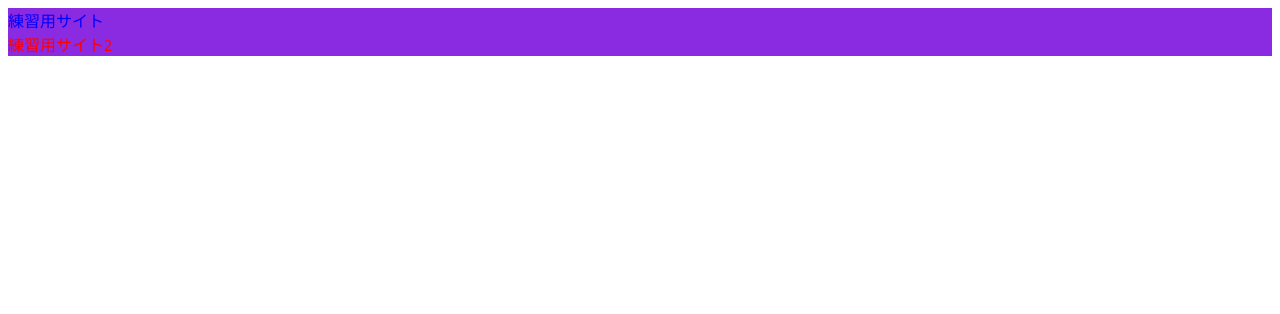
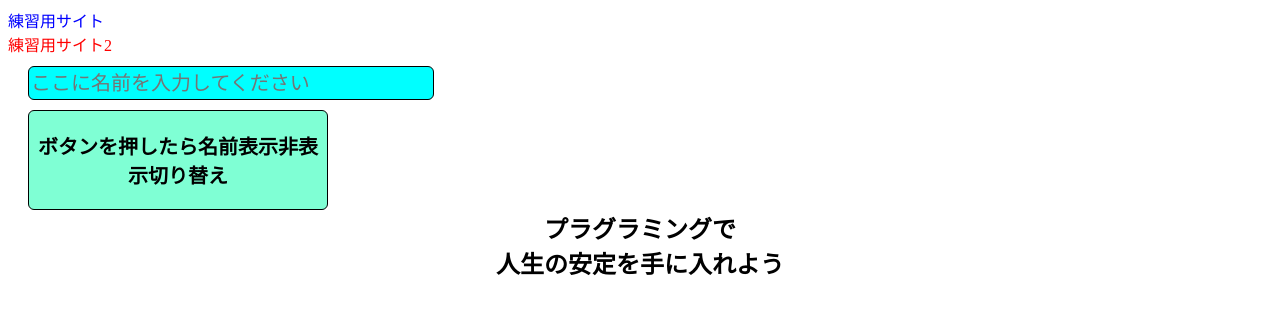
Before and after one commit to ShunNadamoto/clonepractice, a Next.js app: page / in a window 1280 px wide. Shown: the top 314 px of the page. Built offline with nearby package versions, Linux system fonts and the light colour scheme.

Commit message:
ボタンとか追加

```diff
--- a/src/pages/index.module.scss
+++ b/src/pages/index.module.scss
@@ -1,7 +1,6 @@
 .container {
   display: flex;
   flex-direction: column;
-  background-color: blueviolet;
 
   &__test1 {
     color: blue;
@@ -10,4 +9,49 @@
   &__test2 {
     color: red;
   }
+
+  &__input {
+    border: 1px solid black;
+    background-color: #fff;
+    width: 400px;
+    height: 30px;
+    outline: none;
+    margin-top: 10px;
+    margin-bottom: 10px;
+    margin-left: 20px;
+    border-radius: 6px;
+    font-size: 20px;
+    background-color: aqua;
+  }
+
+  &__button {
+    border: 1px solid black;
+    width: 300px;
+    height: 100px;
+    margin-left: 20px;
+    border-radius: 6px;
+    font-weight: bold;
+    font-size: 20px;
+    background-color: aquamarine;
+    cursor: pointer;
+  }
+
+  &__name {
+    font-size: 20px;
+    margin-left: 20px;
+    font-weight: bold;
+    text-decoration: underline;
+    color: red;
+  }
+
+  &__box {
+    display: flex;
+    flex-direction: column;
+    justify-content: center;
+    align-items: center;
+    &__text1 {
+      font-size: 24px;
+      font-weight: 600;
+    }
+  }
 }
--- a/src/pages/index.tsx
+++ b/src/pages/index.tsx
@@ -1,8 +1,15 @@
 import Head from 'next/head'
 import styles from './index.module.scss'
+import {useState} from "react";
 
 
 export default function Home() {
+  const [name, setName] = useState("");
+  const [isDisplayName, setIsDisplayName] = useState(false);
+
+  console.log("---loop---");
+  console.log(name);
+  console.log(isDisplayName);
   return (
     <>
       <Head>
@@ -14,6 +21,13 @@ export default function Home() {
       <div className={styles.container}>
         <div className={styles.container__test1}>練習用サイト</div>
         <div className={styles.container__test2}>練習用サイト2</div>
+        <input className={styles.container__input} placeholder="ここに名前を入力してください" value={name} onChange={(event) => setName(event.target.value)} />
+        <button onClick={() => setIsDisplayName(!isDisplayName)} className={styles.container__button}>ボタンを押したら名前表示非表示切り替え</button>
+        {isDisplayName && <div className={styles.container__name}>{name}</div>}
+        <div className={styles.container__box}>
+          <div className={styles.container__box__text1}>プラグラミングで</div>
+          <div className={styles.container__box__text1}>人生の安定を手に入れよう</div>
+        </div>
       </div>
     </>
   )
```
